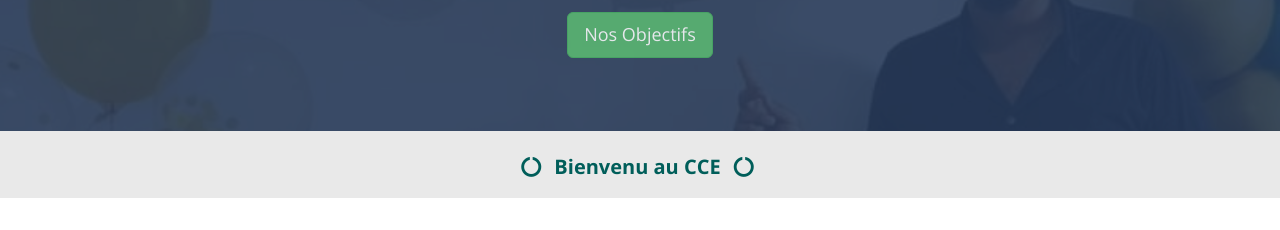
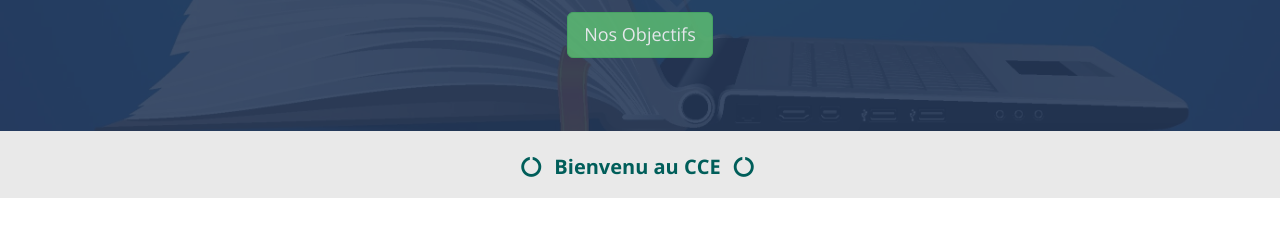
Before and after one commit to ssszzz31/cce, a plain HTML site: page index.html in a window 1280 px wide. Shown: the part 369-599 px from the top of the page. Drawn offline with nearby package versions, Linux system fonts and the light colour scheme.

Commit message:
Update style.css

```diff
--- a/assets/css/style.css
+++ b/assets/css/style.css
@@ -77,7 +77,7 @@ body {
 .home-sec {
 	padding-top: 10px;
 	padding-bottom: 60px;
-	background: url(../img/cce.jpg) no-repeat center center;
+	background: url(../img/background.jpg) no-repeat center center;
 	padding: 0;
 	-webkit-background-size: cover;
 	background-size: cover;
```
